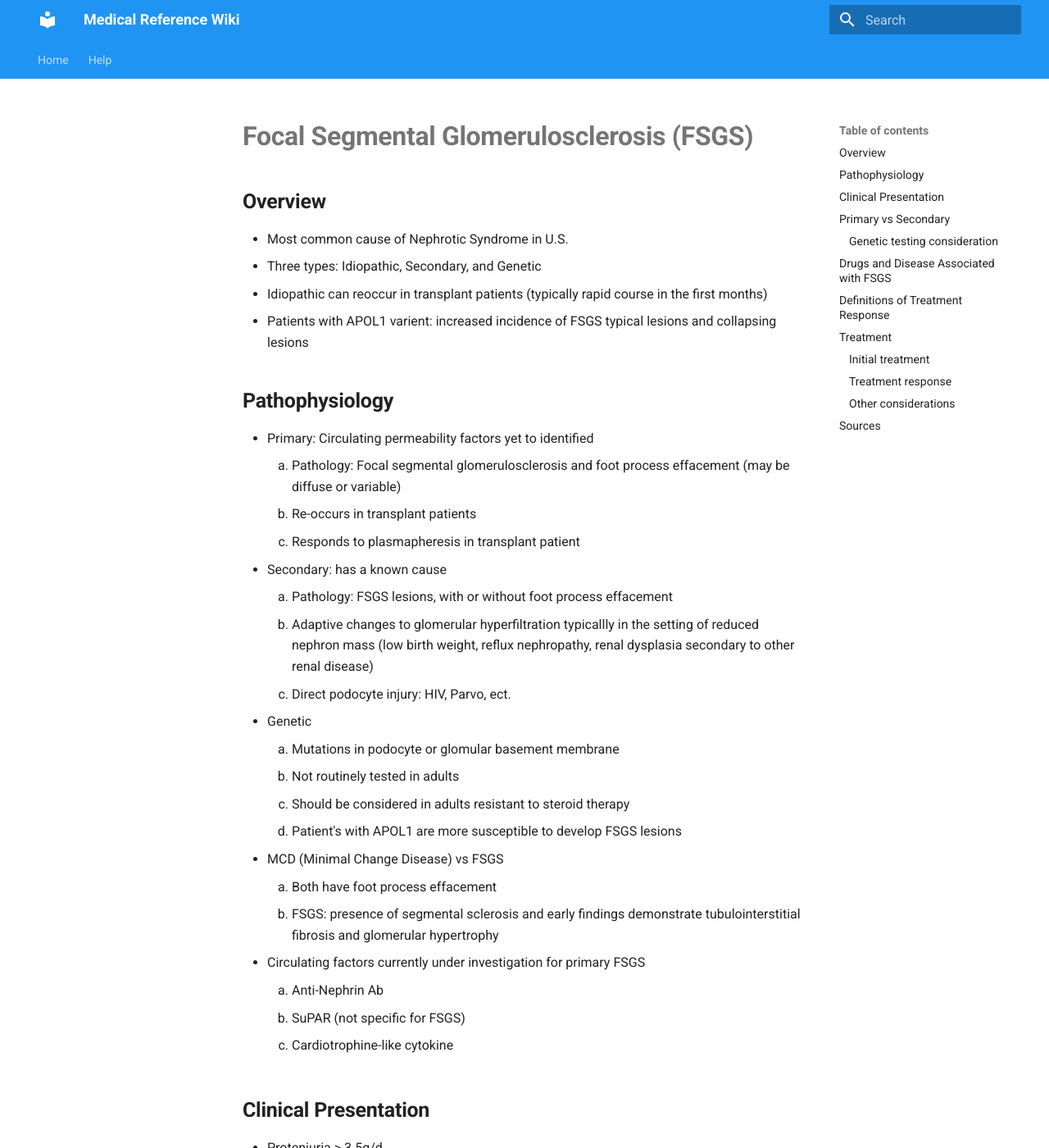
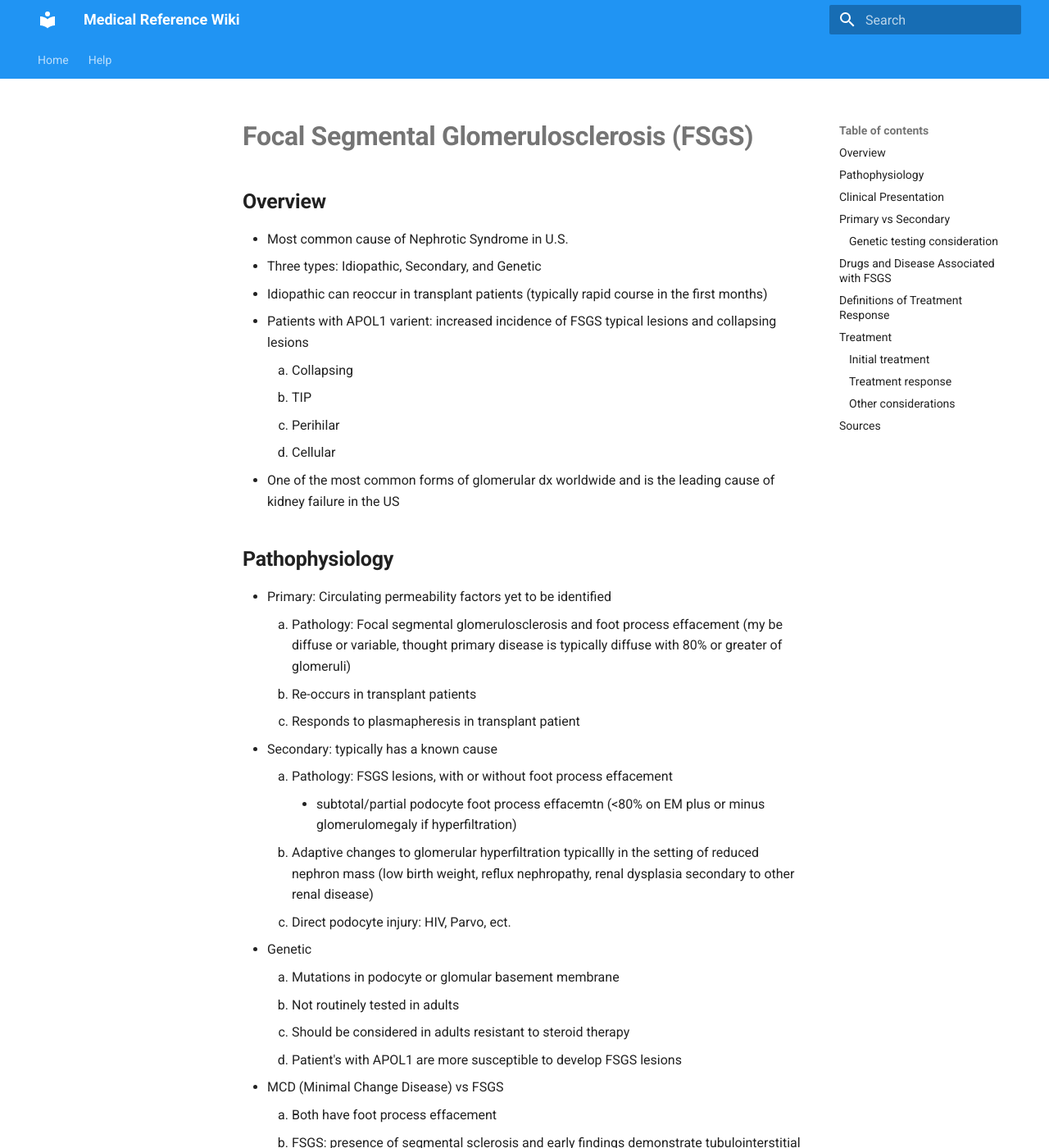
Before and after one commit to TTUNEPH2025/GN, an MkDocs documentation site: the page built from docs/FSGS.md, in a window 1280 px wide and 1400 px high. Shown: the whole window at 82% size. Built offline with MkDocs 1.6.1 and Material for MkDocs 9.7.7, drawn with Linux system fonts in a browser that asks for light colours.

Commit message:
Update FSGS.md

```diff
--- a/docs/FSGS.md
+++ b/docs/FSGS.md
@@ -4,15 +4,21 @@
   * Three types: Idiopathic, Secondary, and Genetic
   * Idiopathic can reoccur in transplant patients (typically rapid course in the first months)
   * Patients with APOL1 varient: increased incidence of FSGS typical lesions and collapsing lesions
+      1. Collapsing
+      2. TIP
+      3. Perihilar
+      4. Cellular
+  * One of the most common forms of glomerular dx worldwide and is the leading cause of kidney failure in the US
 ## **Pathophysiology**
-  * Primary: Circulating permeability factors yet to identified
-     1. Pathology: Focal segmental glomerulosclerosis and foot process effacement (may be diffuse or variable)
+  * Primary: Circulating permeability factors yet to be identified
+     1. Pathology: Focal segmental glomerulosclerosis and foot process effacement (my be diffuse or variable, thought primary disease is typically diffuse with 80% or greater of glomeruli)
      2. Re-occurs in transplant patients
      3. Responds to plasmapheresis in transplant patient
-  * Secondary: has a known cause
+  * Secondary: typically has a known cause
      1. Pathology: FSGS lesions, with or without  foot process effacement
-     2. Adaptive changes to glomerular hyperfiltration typicallly in the setting of reduced nephron mass (low birth weight, reflux nephropathy, renal dysplasia secondary to other renal disease)
-     3. Direct podocyte injury: HIV, Parvo, ect.
+        - subtotal/partial podocyte foot process effacemtn (<80% on EM plus or minus glomerulomegaly if hyperfiltration)
+     3. Adaptive changes to glomerular hyperfiltration typicallly in the setting of reduced nephron mass (low birth weight, reflux nephropathy, renal dysplasia secondary to other renal disease)
+     4. Direct podocyte injury: HIV, Parvo, ect.
   * Genetic
      1. Mutations in podocyte or glomular basement membrane
      2. Not routinely tested in adults
```
